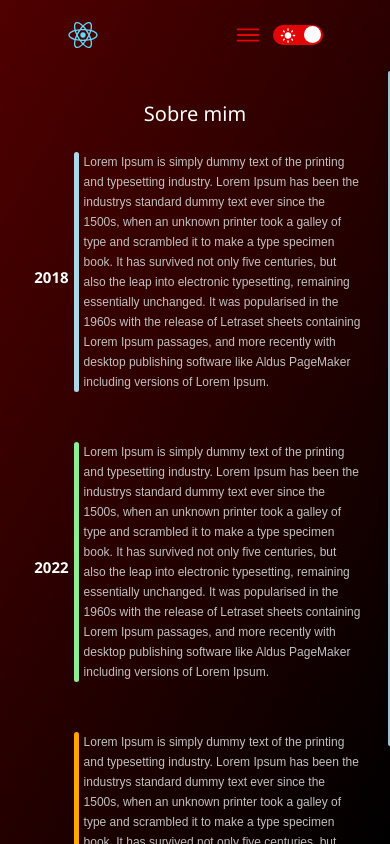
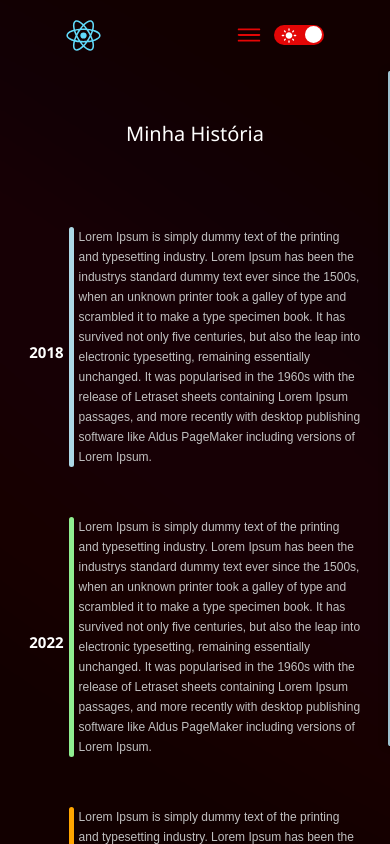
Before and after one commit to DeividsonHenrique/portfolio, a React (Vite) app: page /sobre in a window 390 px wide. Shown: the top 844 px of the page. Built offline with nearby package versions, Linux system fonts and the light colour scheme.

Commit message:
responsividade

```diff
--- a/src/CreateContext.jsx
+++ b/src/CreateContext.jsx
@@ -14,7 +14,7 @@ import { Box } from "./components/GotoTop";
 const ChangeTheme = createContext();
 
 const lightTheme = {
-  background: "linear-gradient(120deg, #E4E8ED 90%, #F5F7FA 100%)",
+  background: "#E4E8ED",
   color_link_header: "#191970",
   color_link_active: "#FF0000",
   color_line: "#FFFFFF",
@@ -34,7 +34,7 @@ const lightTheme = {
 };
 
 const darkTheme = {
-  background: "linear-gradient(120deg, #500000 0%, #000000 100%)",
+  background: "#120000",
   color_link_header: "#C0C0C0",
   color_link_active: "#FFD700",
   color_line: "#e30606",
@@ -77,12 +77,66 @@ const GlobalStyle = createGlobalStyle`
         box-sizing: border-box;
 }
 
+
+
 body{
         position: relative;
         margin: 0 auto;
         background: ${(props) => props.theme.background};
         background-attachment: fixed;
-        transition: background 0.6s ease-in-out;
+        transition: background 0.4s ease-in-out;
+
+
+         @keyframes toRight {
+            0% {
+                transform: translateX(-100%) rotate(0deg);
+            }
+            100% {
+                transform: translateX(100%) rotate(360deg);
+            }
+        }
+
+        @keyframes toLeft {
+            0% {
+                transform: translateX(100%) rotate(0deg);
+            }
+            100% {
+                transform: translateX(-100%) rotate(360deg);
+            }
+        }
+
+
+        &::after{
+            content: "";
+            position: fixed;
+            top: -50%;
+            left: 0;
+            width: 100%;
+            height: 200%;
+            border-radius: 50%;
+            background: red;
+            z-index: -1;
+            filter: blur(50px);
+            animation: toRight 16s linear infinite alternate;
+
+            opacity: 0.02;
+            }
+
+        &::before{
+            content: "";
+            position: fixed;
+            top: -50%;
+            right: 0;
+            width: 100%;
+            height: 200%;
+            border-radius: 50%;
+            background: blue;
+            z-index: -1;
+            filter: blur(50px);
+            animation: toLeft 16s linear infinite alternate;
+            opacity: 0.02;
+            }
+
 
 
         &::-webkit-scrollbar {
@@ -108,6 +162,7 @@ body{
             min-height: 85vh;
         }
 }
+
 
     ${HeaderContainer}{
         border-color: ${(props) => props.theme.color_line};
--- a/src/components/Header/style.js
+++ b/src/components/Header/style.js
@@ -45,16 +45,41 @@ export const HeaderContainer = styled.div`
       background-color: #181c27;
     }
   }
+
+  @media (max-width: 767px) {
+    justify-content: space-around;
+    height: 70px;
+    position: fixed;
+    width: 100%;
+    top: 0;
+    left: 50%;
+    transform: translateX(-50%);
+    z-index: 9999;
+    border: none;
+    // background: linear-gradient(120deg, #181C27, #000000);
+
+    &::after {
+      display: none;
+    }
+
+    &.scrolled {
+      background-color: #181c27;
+    }
+  }
 `;
 
 export const Logo = styled.div`
   width: 45px;
   height: 45px;
 
-
   @media (max-width: 480px) {
     width: 30px;
     height: 30px;
+  }
+
+  @media (max-width: 767px) {
+    width: 35px;
+    height: 35px;
   }
 `;
 
@@ -101,7 +126,7 @@ export const Links = styled(Link)`
     }
   }
 
-  @media (max-width: 480px) {
+  @media (max-width: 767px) {
     display: none;
   }
 `;
@@ -119,7 +144,7 @@ export const Label = styled.label`
   margin-left: 10px;
   transition: all 0.3s ease;
 
-  @media (max-width: 480px) {
+  @media (max-width: 767px) {
     margin-left: 0px;
     width: 50px;
     height: 20px;
@@ -129,7 +154,7 @@ export const Label = styled.label`
 export const Ball = styled.div`
   background-color: #fff;
   position: absolute;
-  top: 1px;
+  top: 1.49px;
   right: 2px;
   height: 20px;
   width: 20px;
@@ -137,7 +162,7 @@ export const Ball = styled.div`
   cursor: pointer;
   transition: all 0.3s ease;
 
-  @media (max-width: 480px) {
+  @media (max-width: 767px) {
     height: 17px;
     width: 17px;
   }
@@ -165,7 +190,7 @@ export const Input = styled.input`
   &:checked + ${Label} ${Ball} {
     transform: translateX(-32px);
 
-    @media (max-width: 480px) {
+    @media (max-width: 767px) {
       transform: translateX(-30px);
     }
   }
@@ -193,7 +218,7 @@ export const MenuMobile = styled(IoIosMenu)`
   margin-right: 10px;
   transition: all 0.5s ease-in-out;
 
-  @media (max-width: 480px) {
+  @media (max-width: 767px) {
     display: block;
   }
 `;
@@ -218,12 +243,28 @@ export const ContainerMobile = styled.div`
   border-left: 2px solid lightblue;
   background-color: lightblue;
 
+  &.open {
+    width: 80%;
+  }
+
   @media (max-width: 480px) {
     display: flex;
   }
 
-  &.open{
-    width: 80%;
+  @media (min-width: 481px) and (max-width: 600px) {
+    display: flex;
+
+    &.open {
+      width: 70%;
+    }
+  }
+
+  @media (min-width: 601px) and (max-width: 767px) {
+    display: flex;
+
+    &.open {
+      width: 55%;
+    }
   }
 `;
 
@@ -253,7 +294,7 @@ export const LinksMobile = styled(Link)`
   position: relative;
   transition: all 0.3s ease-in-out;
 
-  img{
+  img {
     width: 20px;
     height: 20px;
     mix-blend-mode: lighten;
@@ -264,13 +305,12 @@ export const LinksMobile = styled(Link)`
     transition: background-color 0.3s ease;
     border-radius: 5px;
   }
-
 `;
 
 export const Line = styled.div`
   width: 70%;
   height: 1px;
-  background: linear-gradient(120deg, #181c27, #4A148C, #181c27);
+  background: linear-gradient(120deg, #181c27, #4a148c, #181c27);
 `;
 
 export const CloseBtn = styled(IoIosClose)`
--- a/src/pages/Contato/style.js
+++ b/src/pages/Contato/style.js
@@ -32,7 +32,7 @@ export const DivCards = styled.div`
 
   @media (max-width: 480px) {
     flex-wrap: wrap;
-    width: 100%;
+    width: 90%;
     height: 50%;
     margin-top: 20px;
   }
--- a/src/pages/Habilidades/style.js
+++ b/src/pages/Habilidades/style.js
@@ -11,7 +11,7 @@ export const SkillsContainer = styled.div`
 
   @media (max-width: 480px) {
     height: 100vh;
-    margin-top: 100px;
+    padding-top: 50px;
   }
 `;
 
--- a/src/pages/Home/style.js
+++ b/src/pages/Home/style.js
@@ -12,6 +12,11 @@ export const HomeContainer = styled.div`
     flex-direction: column;
     justify-content: space-evenly;
   }
+
+  @media (min-width: 481px) and (max-width: 767px) {
+    flex-direction: column;
+    justify-content: space-evenly;
+  }
 `;
 
 export const Intro = styled.div`
@@ -22,6 +27,12 @@ export const Intro = styled.div`
   width: 520px;
 
   @media (max-width: 480px) {
+    margin-top: 30px;
+    width: 100%;
+    align-items: center;
+  }
+
+  @media (min-width: 481px) and (max-width: 767px) {
     margin-top: 30px;
     width: 100%;
     align-items: center;
@@ -45,6 +56,16 @@ export const Title = styled.h1`
     font-size: 20px;
     width: 80%;
   }
+
+  @media (min-width: 481px) and (max-width: 767px) {
+    font-size: 20px;
+    width: 90%;
+    text-align: center;
+
+    span {
+      font-size: 21px;
+    }
+  }
 `;
 
 export const Subtitle = styled.p`
@@ -67,6 +88,18 @@ export const Subtitle = styled.p`
 
     br {
       display: none;
+    }
+  }
+
+  @media (min-width: 481px) and (max-width: 767px) {
+    font-size: 12px;
+    line-height: 20px;
+    margin-top: 20px;
+    margin-bottom: 20px;
+    text-align: center;
+
+    br {
+      display: block;
     }
   }
 `;
@@ -94,6 +127,12 @@ export const Button = styled.button`
     width: 120px;
     font-size: 12px;
   }
+
+  @media (min-width: 481px) and (max-width: 767px) {
+    height: 35px;
+    width: 130px;
+    font-size: 13px;
+  }
 `;
 
 export const Perfil = styled.div`
@@ -104,4 +143,9 @@ export const Perfil = styled.div`
     width: 150px;
     height: 150px;
   }
+
+  @media (min-width: 481px) and (max-width: 767px) {
+    width: 200px;
+    height: 200px;
+  }
 `;
--- a/src/pages/Sobre/Sobre.jsx
+++ b/src/pages/Sobre/Sobre.jsx
@@ -5,7 +5,7 @@ function Sobre() {
 
   return (
     <>
-      <Title>Sobre mim</Title>
+      <Title>Minha História</Title>
     <SobreContainer>
       {info.map((info) => (
         <Card key={info.id}>
--- a/src/pages/Sobre/style.js
+++ b/src/pages/Sobre/style.js
@@ -2,7 +2,7 @@ import styled from "styled-components";
 
 export const SobreContainer = styled.div`
   width: 100%;
-  height: 80vh;
+  height: auto;
   display: flex;
   flex-direction: row;
   align-items: start;
@@ -11,7 +11,16 @@ export const SobreContainer = styled.div`
   @media (max-width: 480px) {
     flex-direction: column;
     justify-content: space-evenly;
+    height: 100vh;
+    margin-top: 80px;
+  }
 
+  @media (min-width: 481px) and (max-width: 767px) {
+    flex-direction: row;
+    flex-wrap: wrap;
+    justify-content: space-evenly;
+    height: 100vh;
+    margin-top: 80px;
   }
 `;
 
@@ -27,7 +36,12 @@ export const Title = styled.h1`
 
   @media (max-width: 480px) {
     font-size: 20px;
-    margin-top: 100px;
+    margin-top: 120px;
+  }
+
+  @media (min-width: 481px) and (max-width: 767px) {
+    font-size: 20px;
+    margin-top: 120px;
   }
 `;
 
@@ -44,8 +58,13 @@ export const Card = styled.div`
     width: 100%;
     flex-direction: row;
     align-items: start;
-    height: 100%;
+    height: auto;
     padding-bottom: 50px;
+  }
+
+  @media (min-width: 481px) and (max-width: 767px) {
+    height: 50%;
+    margin: 10px;
   }
 `;
 
@@ -66,6 +85,17 @@ export const Text = styled.p`
     align-items: center;
     height: 100%;
   }
+
+  @media (min-width: 481px) and (max-width: 767px) {
+    font-size: 12px;
+    line-height: 20px;
+    text-align: center;
+    display: flex;
+    justify-content: center;
+    align-items: start;
+    height: 100%;
+    margin-top: 20px;
+  }
 `;
 
 export const Ano = styled.div`
@@ -78,6 +108,10 @@ export const Ano = styled.div`
     align-items: center;
     justify-content: start;
     margin-bottom: -10px;
+
+    @media (min-width: 481px) and (max-width: 767px) {
+      flex-direction: column-reverse;
+    }
   }
 
   span {
@@ -91,6 +125,11 @@ export const Ano = styled.div`
 
       @media (max-width: 480px) {
         display: none;
+      }
+
+      @media (min-width: 481px) and (max-width: 767px) {
+        height: 50px;
+        margin-left: 50%;
       }
     }
 
@@ -106,6 +145,10 @@ export const Ano = styled.div`
         height: 100%;
         margin: 0px 5px 0px 5px;
       }
+
+      @media (min-width: 481px) and (max-width: 767px) {
+        height: 5px;
+      }
     }
   }
 
@@ -119,10 +162,15 @@ export const AnoTitle = styled.h1`
   color: #fff;
   font-size: 18px;
   font-family: var(--fonte1);
-  margin-left: 5px;
   transition: all 0.5s ease-in-out;
 
   @media (max-width: 480px) {
+    font-size: 15px;
+  }
+
+  @media (min-width: 481px) and (max-width: 767px) {
+    width: 100%;
+    text-align: center;
     font-size: 15px;
   }
 `;
@@ -138,4 +186,10 @@ export const Ball = styled.span`
   @media (max-width: 480px) {
     display: none;
   }
+
+  @media (min-width: 481px) and (max-width: 767px) {
+    width: 10px;
+    height: 10px;
+    margin: 0px 0px 0px 2px;
+  }
 `;
```
